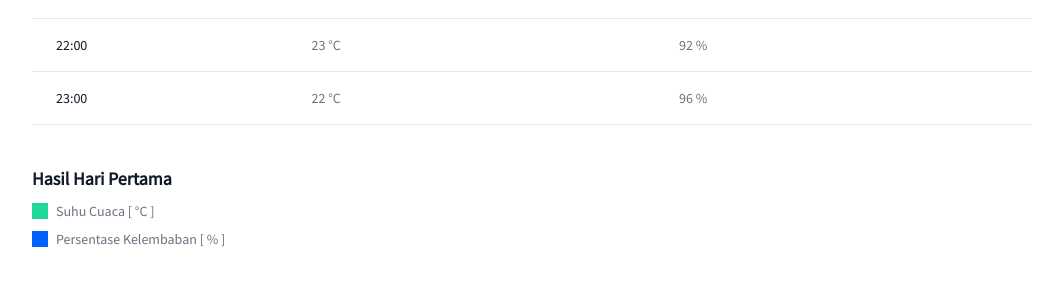
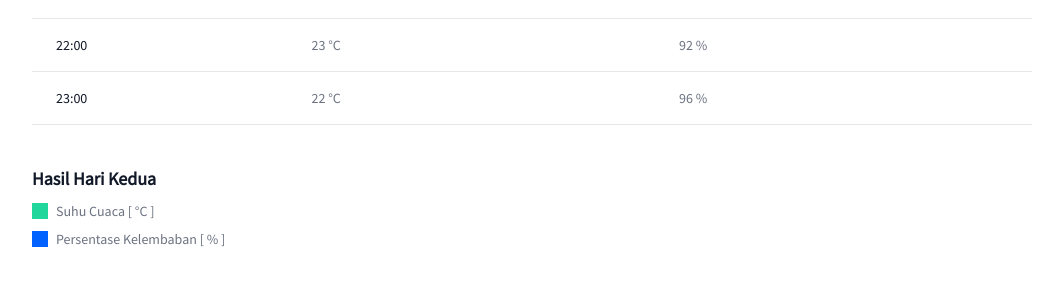
Before and after one commit to rasvanjaya21/iot-recap, a Next.js app: page /result in a window 1280 px wide. Shown: the part 1704-1996 px from the top of the page, without its empty margins (192-1255 px from the left). Built offline with nearby package versions, Linux system fonts and the light colour scheme.

Commit message:
fix daily typo

```diff
--- a/pages/result.js
+++ b/pages/result.js
@@ -206,7 +206,7 @@ export default function Result() {
 				<div className="sticky top-0 overflow-x-auto pl[-56px]">
 					<table className="pt-20 w-full text-sm text-left text-gray-500 ">
 						<caption className="py-5 sm:py-5 sm:pt-10 text-lg font-semibold text-left text-gray-900 bg-white  ">
-							Hasil Hari Pertama
+							Hasil Hari Kedua
 							<div className="flex mt-2 items-center">
 								<div className="h-4 w-4 bg-[#20d69b]"></div>
 								<p className="pl-2 text-sm font-normal text-gray-500 ">
```
